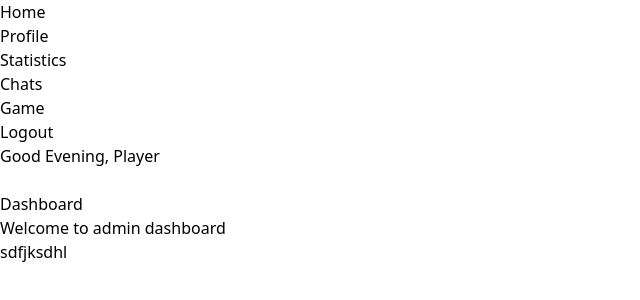
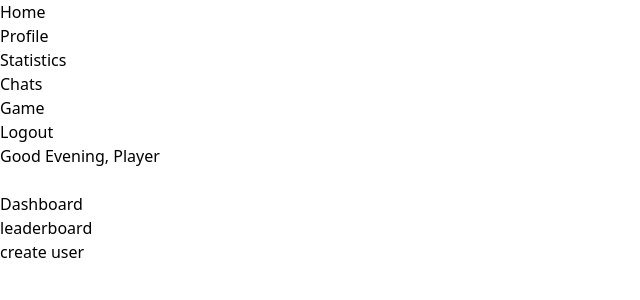
Before and after one commit to saagarbhujel/yt-test, a React (Vite) app: page /dashboard in a window 1280 px wide. Shown: the top 300 px of the page, without its empty margins (0-640 px from the left). Built offline with nearby package versions, Linux system fonts and the light colour scheme; no server answers.

Commit message:
dashboard schema created

```diff
--- a/src/components/admin/components/dashboard.tsx
+++ b/src/components/admin/components/dashboard.tsx
@@ -5,9 +5,23 @@ import React from 'react'
 const Dashboard = () => {
   return (
     <>
-      <h2>Welcome to admin dashboard</h2>
-      sdfjksdhl
-      {/* <Users /> */}
+     <section>
+      <div>
+
+        <div>
+          leaderboard
+        </div>
+
+          <div>
+
+          create user
+
+
+          </div>
+
+
+      </div>
+     </section>
     </>
   );
 }
```
